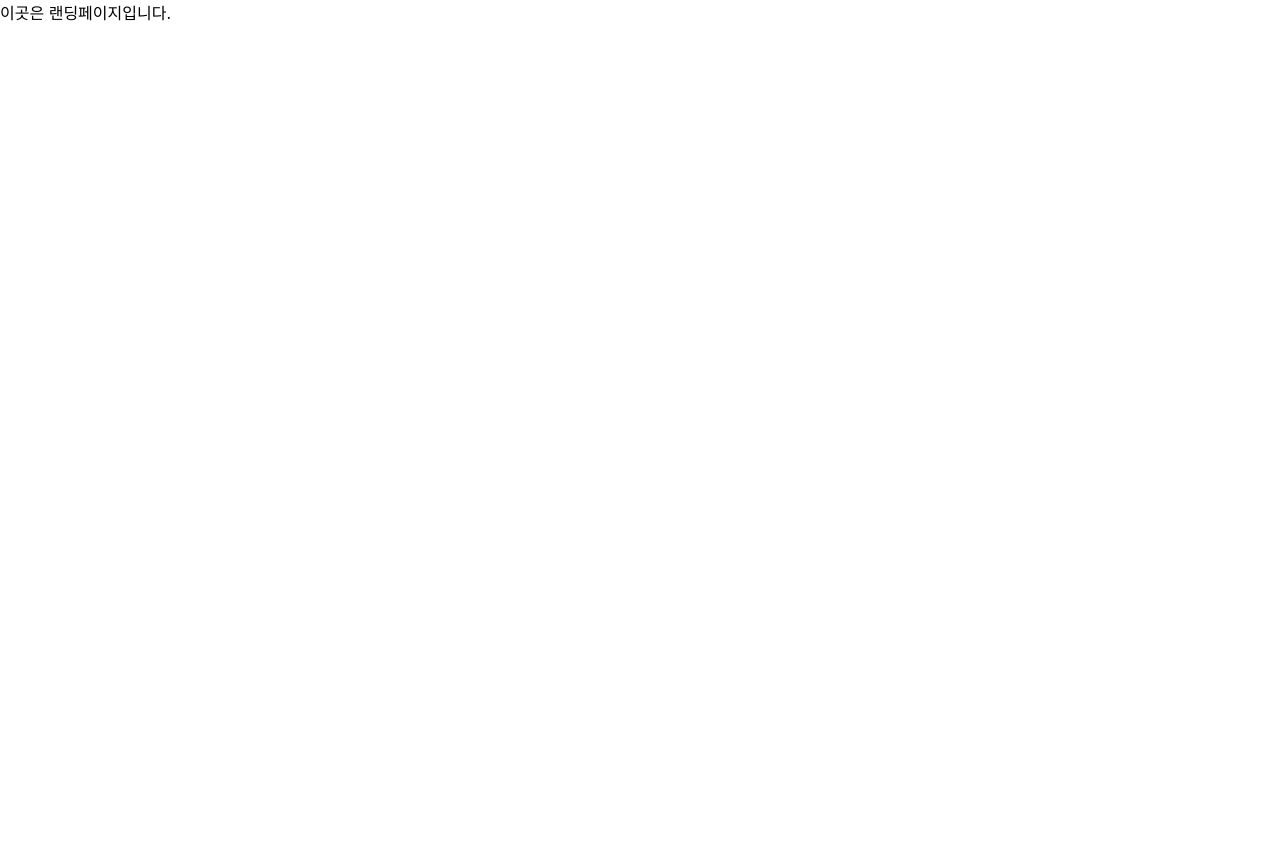
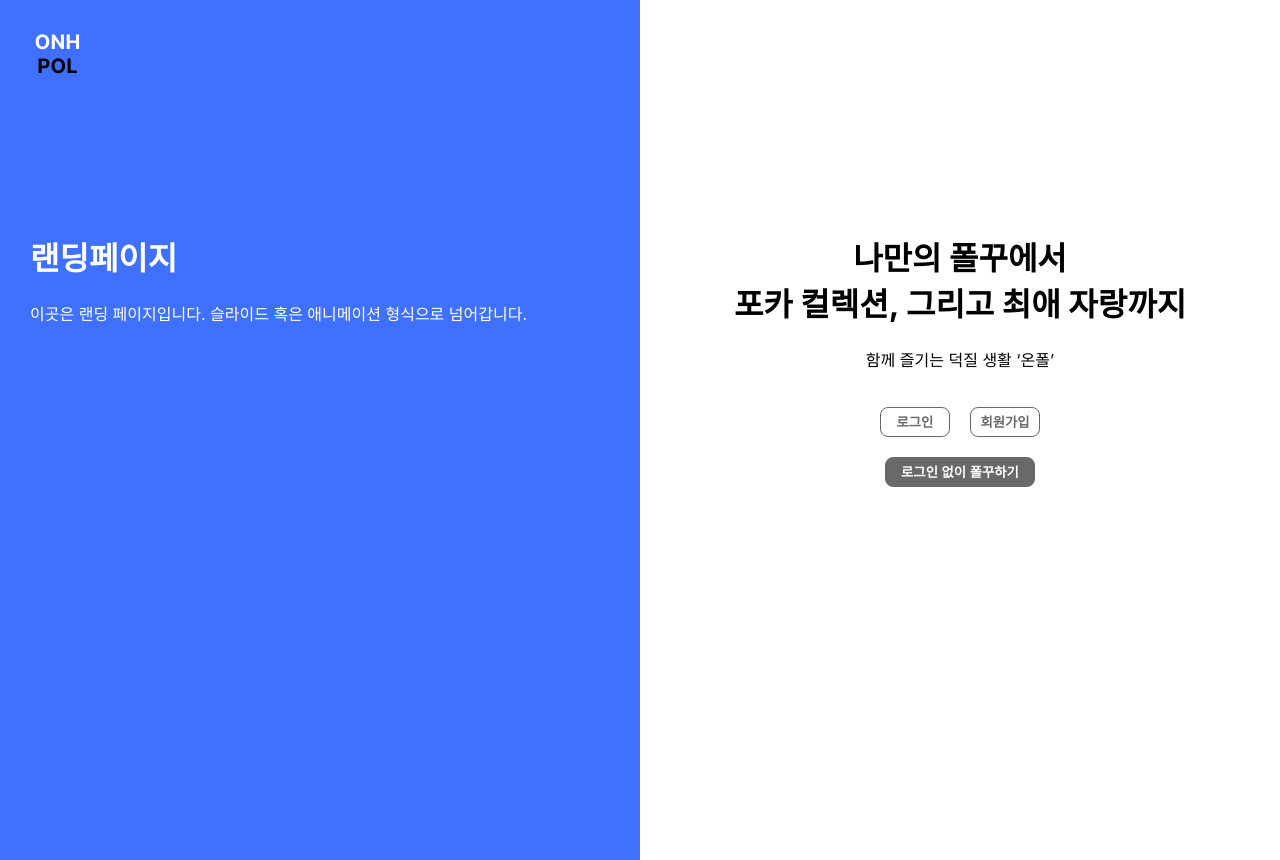
Before and after one commit to OASIS-YOP/23-2-YOP-Client, a React (Create React App) app: page / in a window 1280 px wide. Before the commit the page ends 800 px from the top, so only its background shows below. Built offline with nearby package versions, Linux system fonts and the light colour scheme.

Commit message:
feat:(재)랜딩페이지 ui 완성 #1

```diff
--- a/src/pages/LandingPage/index.jsx
+++ b/src/pages/LandingPage/index.jsx
@@ -1,8 +1,54 @@
 import React from 'react';
 import * as s from './style';
+import Logo from '../../assets/logo.svg';
 
 const LandingPage = () => {
-  return <div>이곳은 랜딩페이지입니다.</div>;
+  return (
+    <s.Wrapper>
+      <s.LeftContainer>
+        <s.Header>
+          <s.LogoWrapper>
+            <s.Logo src={Logo} />
+          </s.LogoWrapper>
+        </s.Header>
+        <s.ContentWrapper>
+          <s.TextWrapper style={{ color: 'white' }}>
+            <h1>랜딩페이지</h1>
+            <p>
+              이곳은 랜딩 페이지입니다. 슬라이드 혹은 애니메이션 형식으로
+              넘어갑니다.
+            </p>
+          </s.TextWrapper>
+        </s.ContentWrapper>
+      </s.LeftContainer>
+      <s.RightContainer>
+        <s.Header></s.Header>
+        <s.ContentWrapper>
+          <s.TextWrapper style={{ textAlign: 'center' }}>
+            <h1>
+              나만의 폴꾸에서
+              <br />
+              포카 컬렉션, 그리고 최애 자랑까지
+            </h1>
+            <p>함께 즐기는 덕질 생활 ‘온폴’</p>
+            <s.ButtonContainer>
+              <s.Button>로그인</s.Button>
+              <s.Button>회원가입</s.Button>
+              <s.Button
+                style={{
+                  width: 150,
+                  backgroundColor: ' #696969',
+                  color: 'white',
+                }}
+              >
+                로그인 없이 폴꾸하기
+              </s.Button>
+            </s.ButtonContainer>
+          </s.TextWrapper>
+        </s.ContentWrapper>
+      </s.RightContainer>
+    </s.Wrapper>
+  );
 };
 
 export default LandingPage;
--- a/src/pages/LandingPage/style.js
+++ b/src/pages/LandingPage/style.js
@@ -1 +1,70 @@
 import styled from 'styled-components';
+
+export const Wrapper = styled.div`
+  width: 100%;
+  height: 100%;
+  display: flex;
+`;
+
+export const LeftContainer = styled.div`
+  display: flex;
+  flex-direction: column;
+  width: 50%;
+  height: 100vh;
+  padding: 30px;
+  background-color: #3f70ff;
+`;
+export const RightContainer = styled.div`
+  display: flex;
+  flex-direction: column;
+  width: 50%;
+  height: 100vh;
+  padding: 30px;
+`;
+
+export const Header = styled.div`
+  display: flex;
+  flex-direction: flex-start;
+  width: 100%;
+  height: 80px;
+`;
+
+export const LogoWrapper = styled.div`
+  width: auto;
+  height: 100%;
+  text-align: center;
+`;
+
+export const Logo = styled.img``;
+
+export const ContentWrapper = styled.div`
+  display: flex;
+  flex-direction: column;
+  align-items: center;
+  justify-content: center;
+  width: 100%;
+  height: 100%;
+`;
+
+export const TextWrapper = styled.div`
+  width: 100%;
+  height: 70%;
+`;
+
+export const ButtonContainer = styled.div`
+  margin: 0 auto;
+  padding: 10px;
+  width: 50%;
+  height: 20vh;
+`;
+
+export const Button = styled.button`
+  margin: 10px;
+  width: 70px;
+  height: 30px;
+  border: 1.5px solid #696969;
+  border-radius: 8px;
+  background-color: white;
+  color: #696969;
+  font-weight: 600;
+`;
```
Also changed, not shown: src/assets/logo.svg (added).
